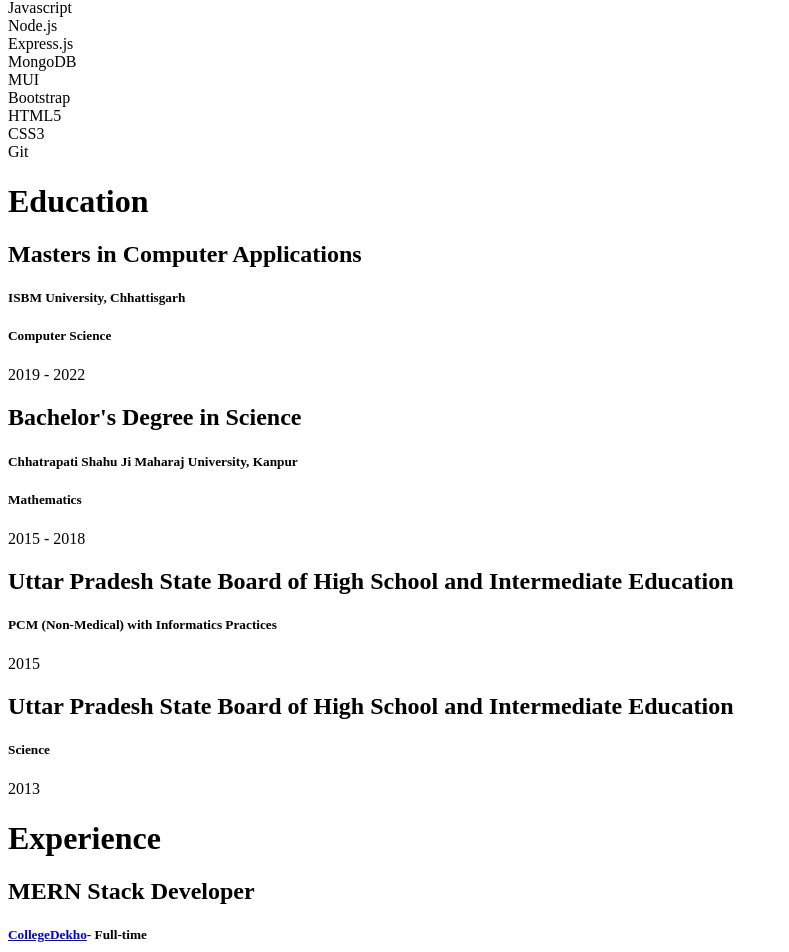
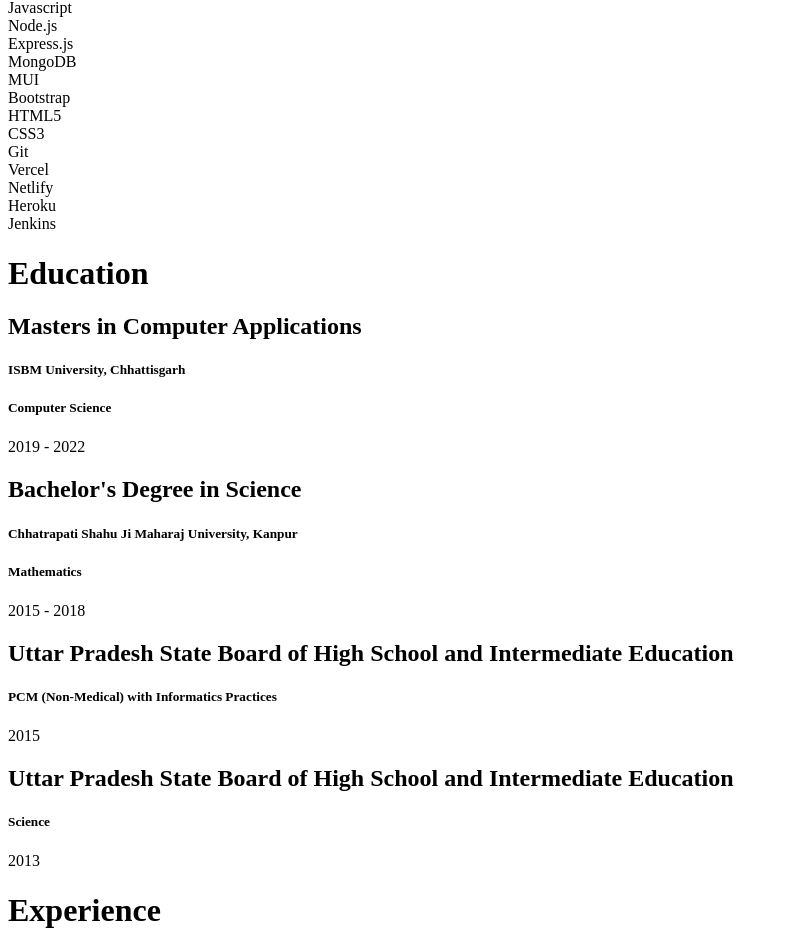
Before and after one commit to Aditykumar/adity_portfolio, a Next.js app: page / in a window 1280 px wide. Shown: the part 2320-3272 px from the top of the page, without its empty margins (0-789 px from the left). Built offline with nearby package versions, Linux system fonts and the light colour scheme.

Commit message:
changes done

```diff
--- a/src/component/skill.jsx
+++ b/src/component/skill.jsx
@@ -55,6 +55,10 @@
           <div>HTML5</div>
           <div>CSS3</div>
           <div>Git</div>
+          <div>Vercel</div>
+          <div>Netlify</div>
+          <div>Heroku</div>
+          <div>Jenkins</div>
         </div>
       </div>
     </div>
```
